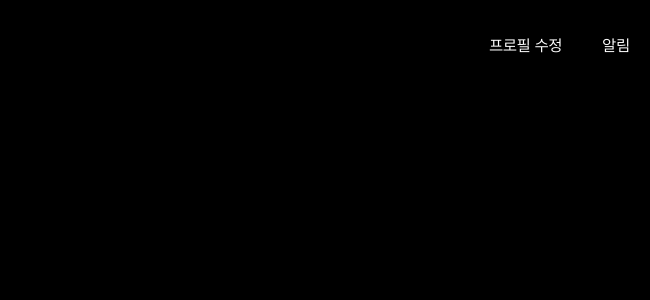
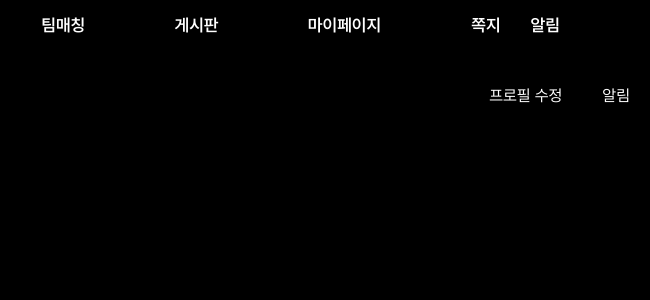
Before and after one commit to gnfnfnr/LetsGitIt, a React (Create React App) app in the folder src/main/resources/frontend/: page / in a window 1280 px wide. Shown: the top 300 px of the page, without its empty margins (630-1280 px from the left). Built offline with nearby package versions, Linux system fonts and the light colour scheme.

Commit message:
feat: add Header

```diff
--- a/src/main/resources/frontend/src/App.tsx
+++ b/src/main/resources/frontend/src/App.tsx
@@ -4,11 +4,13 @@ import Notice from "./pages/Notice";
 import { GlobalStyle } from "./styles/global-style";
 import Home from "./pages/Home";
 import EditProfile from "./pages/EditProfile";
+import Header from "./components/Header/Header";
 
 function App() {
   return (
     <BrowserRouter>
       <GlobalStyle />
+      <Header />
       <Routes>
         <Route path="/" element={<Home />} />
         <Route path="/mypage/edit" element={<EditProfile />} />
--- /dev/null
+++ b/src/main/resources/frontend/src/components/Header/Header.tsx
@@ -0,0 +1,77 @@
+import styled from "styled-components";
+import { NavLink } from "react-router-dom";
+
+const Wrapper = styled.div`
+  display: flex;
+  align-items: center;
+  justify-content: flex-end;
+  background-color: black;
+  height: 50px;
+`;
+const NavWrapper = styled.div`
+  display: flex;
+  width: 350px;
+  justify-content: space-between;
+  margin-right: 50px;
+`;
+const NavStyle = styled(NavLink)`
+  display: inline-flex;
+  align-items: center;
+  justify-content: space-between;
+  padding-right: 10px;
+  color: white;
+  font-weight: 600;
+  font-size: 17px;
+  text-decoration: none;
+
+  &.active {
+    background: linear-gradient(to right, #9734dd, #f9d5a2 70%);
+    -webkit-background-clip: text;
+    -webkit-text-fill-color: transparent;
+    text-decoration: none;
+  }
+`;
+
+const InfoContainer = styled.div`
+  display: flex;
+
+  margin: 0 60px 0 30px;
+  button {
+    font-size: 17px;
+    font-weight: 600;
+    background-color: black;
+    color: white;
+    margin-right: 30px;
+    border: none;
+    cursor: pointer;
+  }
+`;
+
+const Header = () => {
+  const headers = [
+    { name: "팀매칭", path: "/teammatching" },
+    { name: "게시판", path: "/board" },
+    { name: "마이페이지", path: "/mypage" }
+  ];
+
+  const onClickAlert = () => {};
+  const onClickMessage = () => {};
+
+  return (
+    <Wrapper>
+      <NavWrapper>
+        {headers.map((menu, index) => (
+          <NavStyle to={menu.path} key={index}>
+            <p>{menu.name}</p>
+          </NavStyle>
+        ))}
+      </NavWrapper>
+      <InfoContainer>
+        <button onClick={onClickMessage}>쪽지</button>
+        <button onClick={onClickAlert}>알림</button>
+      </InfoContainer>
+    </Wrapper>
+  );
+};
+
+export default Header;
```
